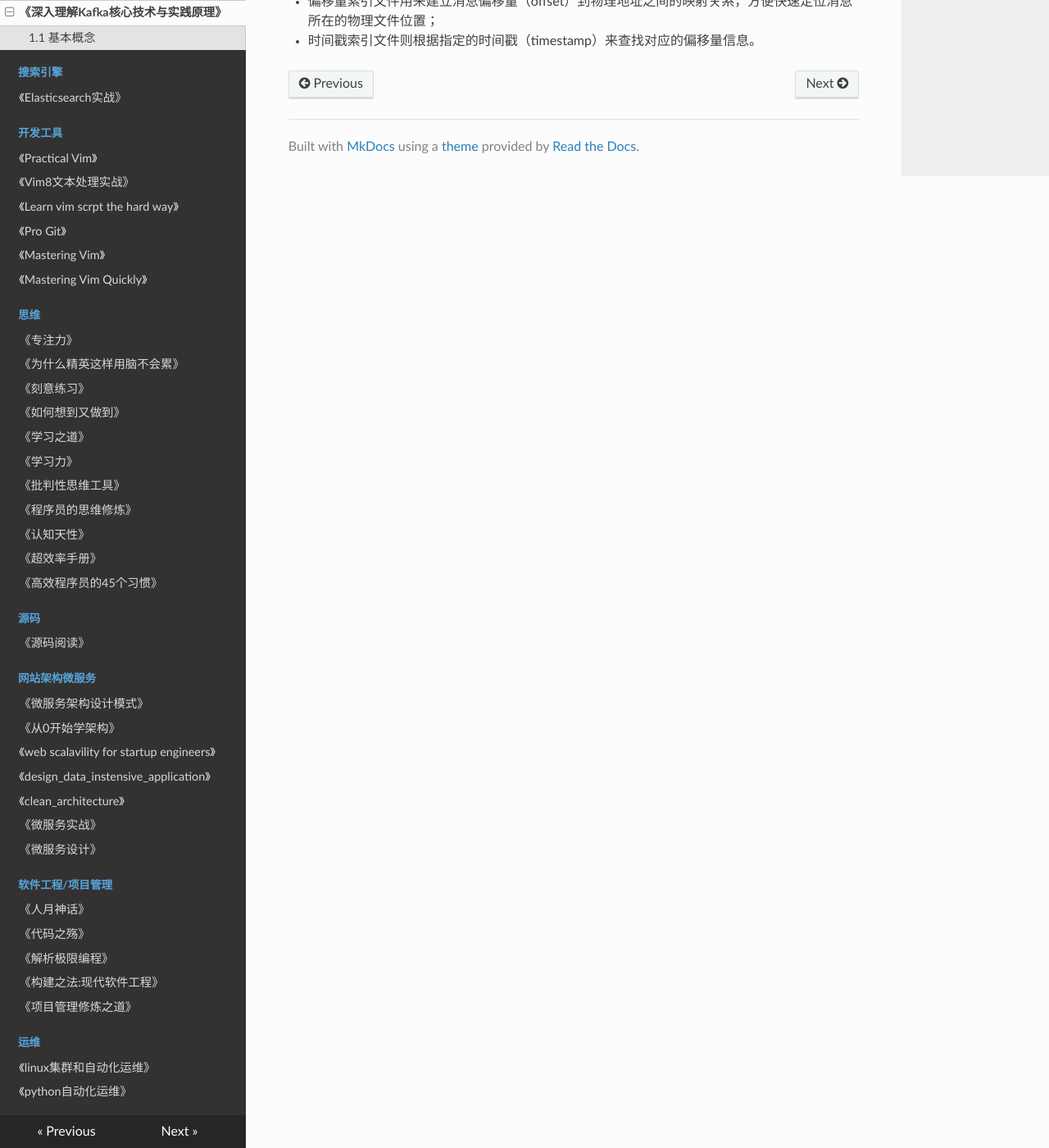
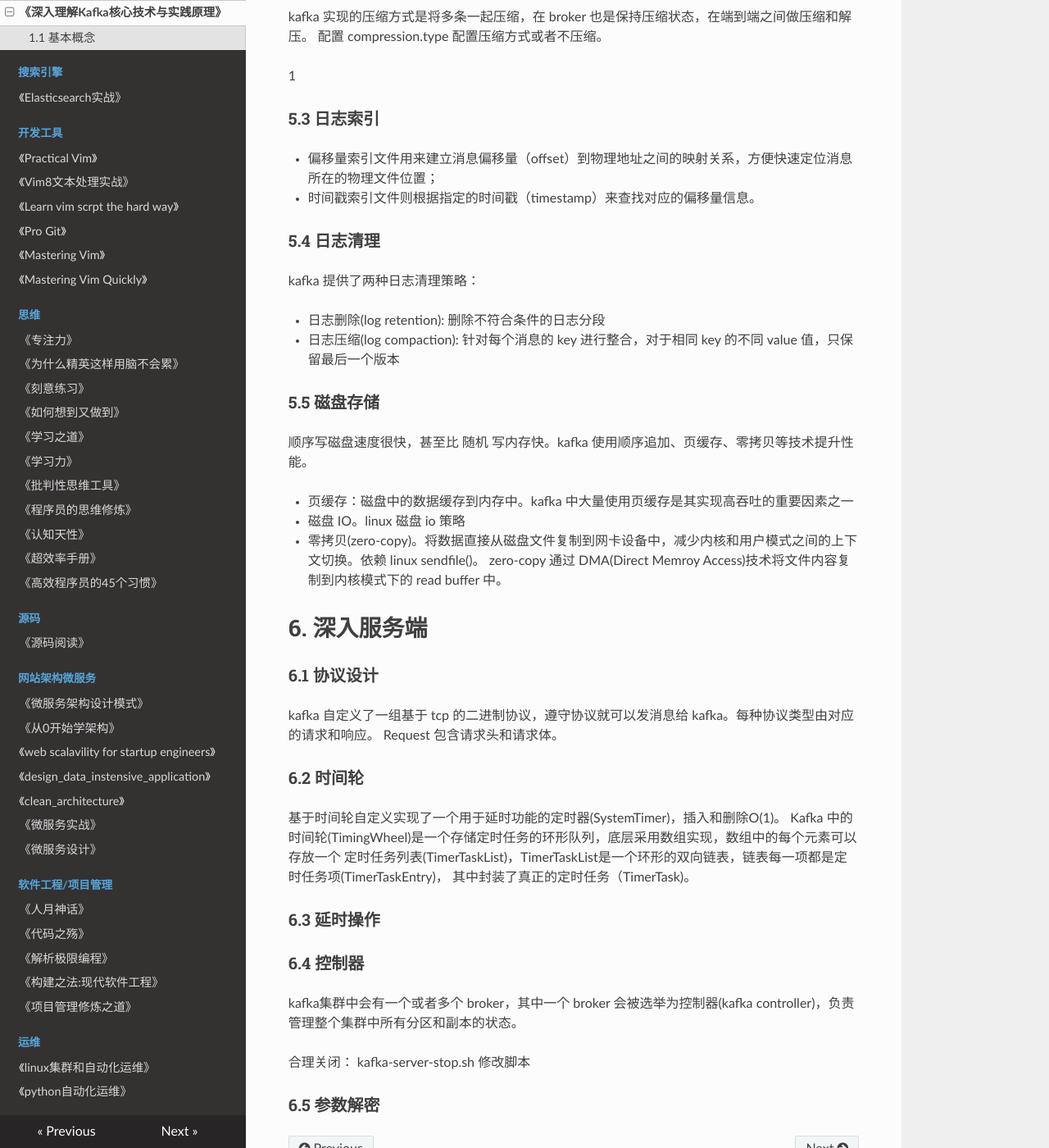
Before and after one commit to PegasusWang/booknotes, an MkDocs documentation site: the page built from docs/分布式/深入理解Kafka核心设计与实践原理/深入理解Kafka核心设计与实践原理.md, in a window 1280 px wide and 1400 px high, scrolled down 8862 px. Shown: the whole window at 82% size. Built offline with MkDocs 1.6.1, drawn with Linux system fonts in a browser that asks for light colours; nearby versions of some CDN libraries; old or Windows-style settings are respelled for this version of MkDocs; some of the changed text lies outside the part shown.

Commit message:
kafka深入服务器

```diff
--- a/docs/分布式/深入理解Kafka核心设计与实践原理/深入理解Kafka核心设计与实践原理.md
+++ b/docs/分布式/深入理解Kafka核心设计与实践原理/深入理解Kafka核心设计与实践原理.md
@@ -5,6 +5,10 @@
 - 流式处理平台：提供了完整的流式处理类库
 
 本书代码：https://github.com/hiddenzzh/kafka_book_demo
+
+- 1. leader会维护一个与其基本保持同步的Replica列表，该列表称为ISR(in-sync Replica)，每个Partition都会有一个ISR，而且是由leader动态维护
+- 2. 如果一个follower比一个leader落后太多，或者超过一定时间未发起数据复制请求，则leader将其重ISR中移除
+- 3. 当ISR中所有Replica都向Leader发送ACK时，leader才commit，这时候producer才能认为一个请求中的消息都commit了。
 
 ### 1.1 基本概念
 
@@ -321,3 +325,42 @@
 
 - 偏移量索引文件用来建立消息偏移量（offset）到物理地址之间的映射关系，方便快速定位消息所在的物理文件位置；
 - 时间戳索引文件则根据指定的时间戳（timestamp）来查找对应的偏移量信息。
+
+### 5.4 日志清理
+
+kafka 提供了两种日志清理策略：
+
+- 日志删除(log retention): 删除不符合条件的日志分段
+- 日志压缩(log compaction): 针对每个消息的 key 进行整合，对于相同 key 的不同 value 值，只保留最后一个版本
+
+### 5.5 磁盘存储
+
+顺序写磁盘速度很快，甚至比 随机 写内存快。kafka 使用顺序追加、页缓存、零拷贝等技术提升性能。
+
+- 页缓存：磁盘中的数据缓存到内存中。kafka 中大量使用页缓存是其实现高吞吐的重要因素之一
+- 磁盘 IO。linux 磁盘 io 策略
+- 零拷贝(zero-copy)。将数据直接从磁盘文件复制到网卡设备中，减少内核和用户模式之间的上下文切换。依赖 linux sendfile()。
+zero-copy 通过 DMA(Direct Memroy Access)技术将文件内容复制到内核模式下的 read buffer 中。
+
+
+# 6. 深入服务端
+
+### 6.1 协议设计
+kafka 自定义了一组基于 tcp 的二进制协议，遵守协议就可以发消息给 kafka。每种协议类型由对应的请求和响应。
+Request 包含请求头和请求体。
+
+### 6.2 时间轮
+
+基于时间轮自定义实现了一个用于延时功能的定时器(SystemTimer)，插入和删除O(1)。
+Kafka 中的时间轮(TimingWheel)是一个存储定时任务的环形队列，底层采用数组实现，数组中的每个元素可以存放一个
+定时任务列表(TimerTaskList)，TimerTaskList是一个环形的双向链表，链表每一项都是定时任务项(TimerTaskEntry)，
+其中封装了真正的定时任务（TimerTask)。
+
+### 6.3 延时操作
+
+### 6.4 控制器
+kafka集群中会有一个或者多个 broker，其中一个 broker 会被选举为控制器(kafka controller)，负责管理整个集群中所有分区和副本的状态。
+
+合理关闭： kafka-server-stop.sh 修改脚本
+
+### 6.5 参数解密
```
